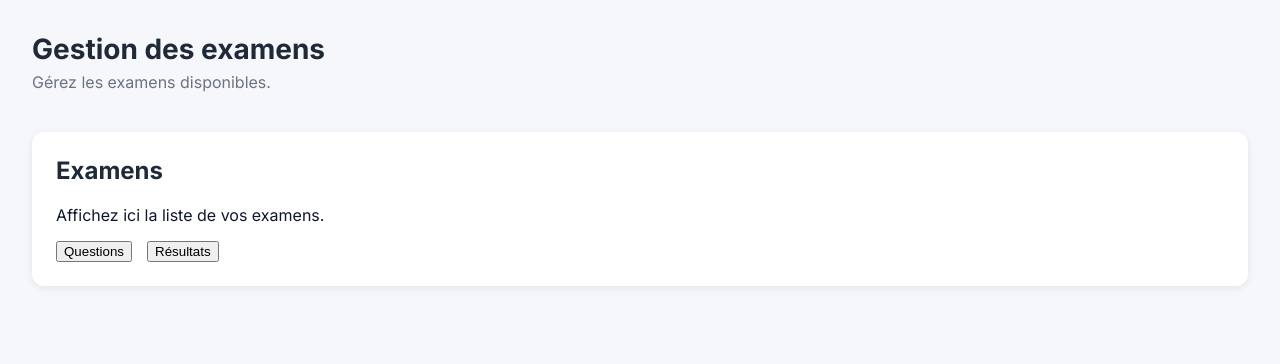
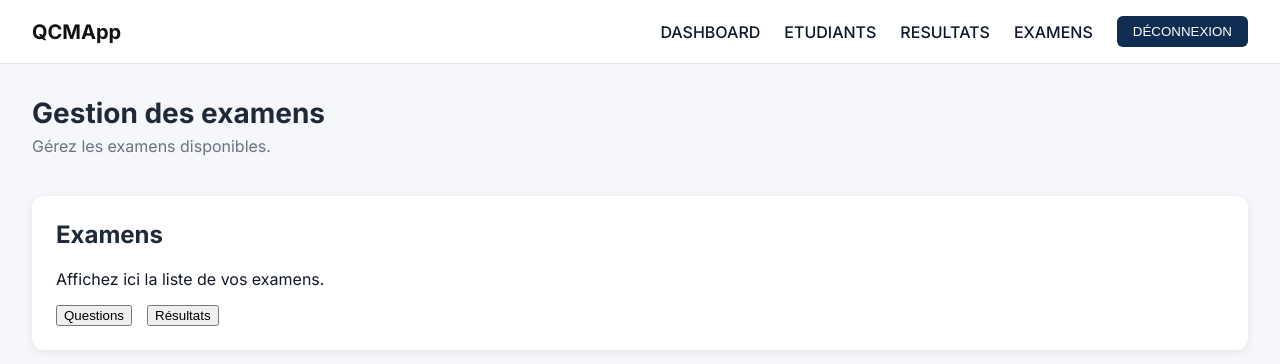
Before and after one commit to mioty-nysoa/Frontend-WEB2Finale, a React (Vite) app: page /admin/exams in a window 1280 px wide. Shown: the top 364 px of the page. Built offline with nearby package versions, Linux system fonts and the light colour scheme; no server answers; sample sign-in values are in the browser's storage.

Commit message:
fix: fix Navbar naavigation links

```diff
--- a/src/App.jsx
+++ b/src/App.jsx
@@ -6,6 +6,7 @@ import {
 } from "react-router-dom";
 
 import Login from "./pages/Login";
+import Navbar from "./components/Navbar";
 
 import AdminDashboard from "./pages/AdminDashboard";
 import AdminStudents from "./pages/AdminStudents";
@@ -21,6 +22,7 @@ import TakeExam from "./pages/TakeExam";
 function App() {
   return (
     <BrowserRouter>
+      <Navbar/>
       <Routes>
         <Route
           path="/login"
--- a/src/components/Navbar.css
+++ b/src/components/Navbar.css
@@ -6,6 +6,7 @@
   background-color: #ffffff;
   border-bottom: 1px solid #e2e8f0;
   box-shadow: 0 2px 4px rgba(0, 0, 0, 0.05);
+  z-index: 100;
 }
 
 .navbar-logo a {
@@ -20,6 +21,13 @@
   list-style: none;
   gap: 1.5rem;
   align-items: center;
+  margin: 0;
+  padding: 0;
+}
+
+.navbar-links li {
+  display: flex;
+  align-items: center;
 }
 
 .navbar-links a {
@@ -27,6 +35,9 @@
   color: #0f172a;
   font-weight: 500;
   transition: color 0.2s;
+  position: relative;
+  z-index: 101;
+  cursor: pointer;
 }
 
 .navbar-links a:hover {
--- a/src/components/Navbar.jsx
+++ b/src/components/Navbar.jsx
@@ -14,20 +14,21 @@ const Navbar = () => {
   return (
     <nav className="navbar">
       <div className="navbar-logo">
-        <Link to="/">QCMApp</Link>
+        <Link to={token ? (user.role === "admin" ? "/admin" : "/student") : "/login"}>QCMApp</Link>
       </div>
       {token && (
         <ul className="navbar-links">
             {user.role === "student" && (
                 <>
-                    <li><Link to="/student/exams">EXAMENS</Link></li>
+                    <li><Link to="/student">EXAMENS</Link></li>
                     <li><Link to="/student/results">RÉSULTATS</Link></li>
                 </>
             )}
 
             {user.role === "admin" && (
                <>
-                    <li><Link to="/admin/academic">GESTION ACADEMIQUE</Link></li>
+                    <li><Link to="/admin">DASHBOARD</Link></li>
+                    <li><Link to="/admin/students">ETUDIANTS</Link></li>
                     <li><Link to="/admin/results">RESULTATS</Link></li>
                     <li><Link to="/admin/exams">EXAMENS</Link></li>
                </>
--- a/src/pages/Login.jsx
+++ b/src/pages/Login.jsx
@@ -1,5 +1,6 @@
 import {useState , useEffect} from "react";
 import {useNavigate} from "react-router-dom";
+import { loginUser } from "../services/Api";
 import "./Login.css";
 
 const Login = () => {
@@ -11,9 +12,12 @@ const Login = () => {
     const token = localStorage.getItem("token");
     const user = JSON.parse(localStorage.getItem("user") || "{}");
 
-    if (token) {
-      if (user.role === "student") navigate("/student/exams");
-      else if (user.role === "admin") navigate("/admin/dashboard");
+    if (token && user.role) {
+      if (user.role === "student") {
+        navigate("/student/exams", { replace: true });
+      } else if (user.role === "admin") {
+        navigate("/admin/exams", { replace: true }); // Redirige vers /admin/exams qui existe bien dans App.jsx
+      };
     }
   }, [navigate]);
 
--- a/src/pages/StudentExams.jsx
+++ b/src/pages/StudentExams.jsx
@@ -1,6 +1,6 @@
-import React,{useEffect,useState} from "react";
+import React, { useEffect, useState } from "react";
 import { useNavigate } from "react-router-dom";
-import { fetchExams } from "../services/Api";
+import { fetchExams, fetchStudentResults } from "../services/Api";
 import "./StudentExams.css";
 
 const StudentExams = () => {
@@ -9,7 +9,12 @@ const StudentExams = () => {
   const [savedResults, setSavedResults] = useState([]);
 
   useEffect(() => {
-    Promise.all([fetchExams(), fetchStudentResults()])
+    // 1. On récupère les données de l'utilisateur stockées à la connexion
+    const user = JSON.parse(localStorage.getItem("user") || "{}");
+
+    // 2. On ne lance l'appel API que si l'étudiant est bien identifié
+    if (user && user.id) {
+      Promise.all([fetchExams(), fetchStudentResults(user.id)])
         .then(([examsData, resultsData]) => {
           setAllExams(examsData || []);
           setSavedResults(resultsData || []);
@@ -17,6 +22,9 @@ const StudentExams = () => {
         .catch((err) => {
           console.error("Erreur de chargement des données :", err);
         });
+    } else {
+      console.warn("Utilisateur non trouvé dans le localStorage.");
+    }
   }, []);
 
   const completedExamIds = savedResults.map((result) => result.examId);
--- a/src/pages/StudentResults.jsx
+++ b/src/pages/StudentResults.jsx
@@ -1,6 +1,7 @@
 import React,{useState,useEffect} from "react";
 import { useLocation, useNavigate } from "react-router-dom";
 import "./StudentResults.css";
+import { fetchStudentResults } from "../services/Api";
 const StudentResults = () => {
   const location = useLocation();
   const navigate = useNavigate();
@@ -10,13 +11,21 @@ const StudentResults = () => {
   const [savedResults, setSavedResults] = useState([]);
 
   useEffect(() => {
-    fetchStudentResults()
+    // 1. Récupération de l'utilisateur connecté
+    const user = JSON.parse(localStorage.getItem("user") || "{}");
+
+    // 2. Appel API sécurisé avec l'ID de l'étudiant
+    if (user && user.id) {
+      fetchStudentResults(user.id)
         .then((data) => {
           setSavedResults(data || []);
         })
         .catch((err) => {
           console.error("Erreur de chargement de l'historique :", err);
         });
+    } else {
+      console.warn("Utilisateur non identifié dans le localStorage.");
+    }
   }, []);
 
   return (
--- a/src/services/Api.js
+++ b/src/services/Api.js
@@ -35,8 +35,10 @@ export const submitExam = (examData) =>
     body: JSON.stringify(examData),
   });
 
-export const fetchStudentResults = (studentId) =>
-  customFetch(`/results/student/${studentId}`);
+export const fetchStudentResults = (studentId) => {
+  if (!studentId) return Promise.reject("ID étudiant manquant");
+  return customFetch(`/results/student/${studentId}`);
+};
 
 export const loginUser = (credentials) =>
   customFetch("/auth/login", {
```
Lines whose indentation alone changed are shown as unchanged.
